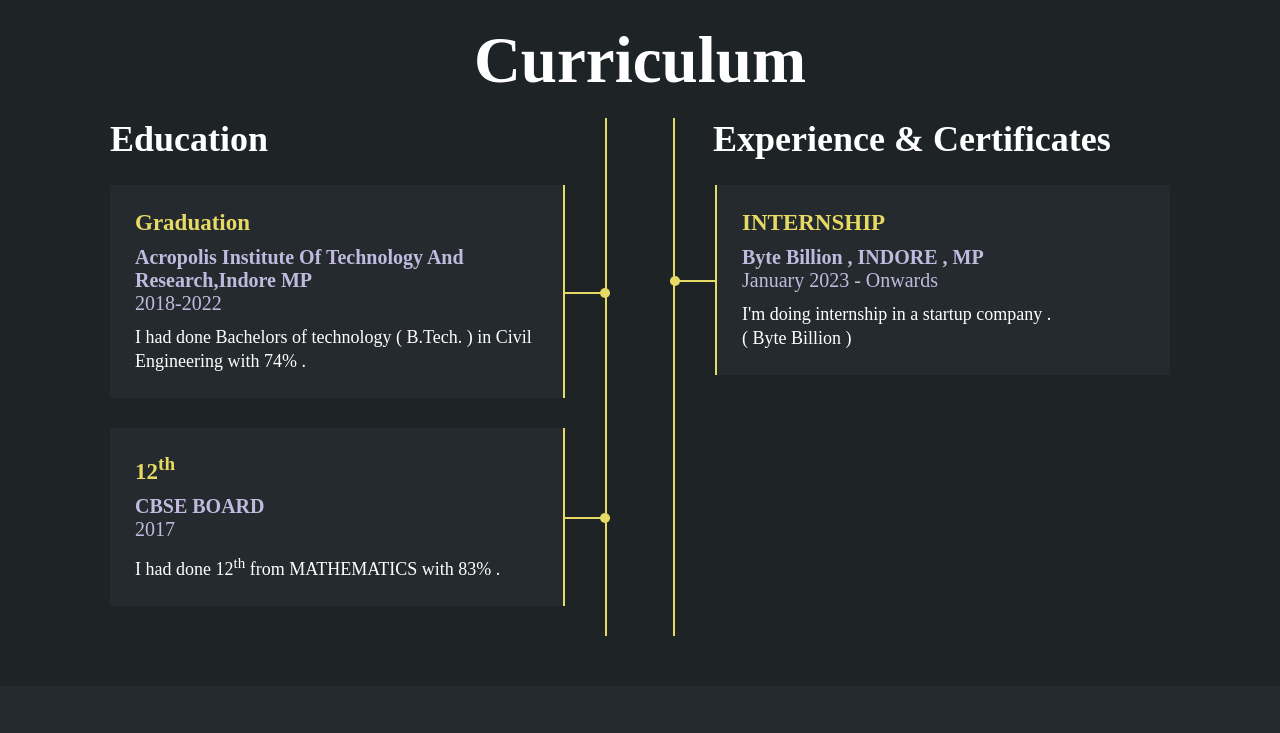
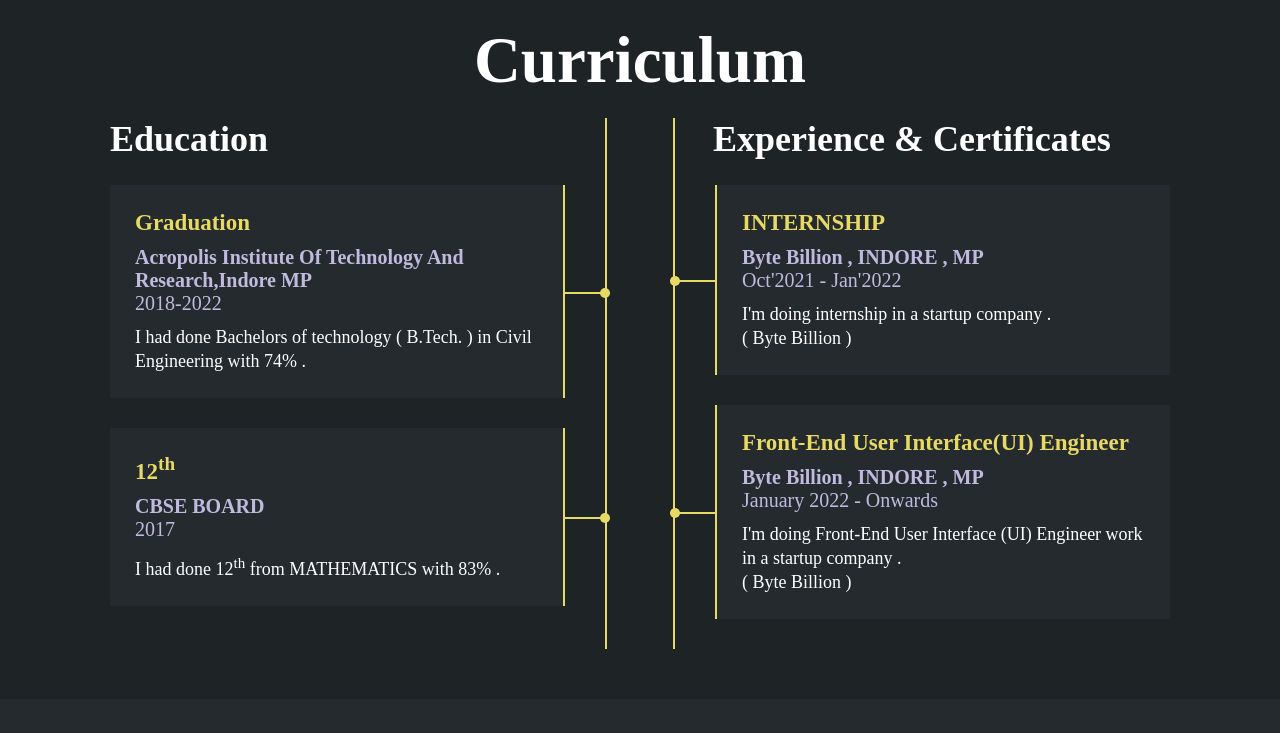
Before and after one commit to rahulmandloi14/portfolio, a plain HTML site: page index.html in a window 1280 px wide. Shown: the part 2258-2991 px from the top of the page. Drawn offline with Linux system fonts and the light colour scheme.

Commit message:
update cv

```diff
--- a/index.html
+++ b/index.html
@@ -131,8 +131,8 @@ I am a tech enthusiast with a Bachelor's degree in B.Tech. Currently, I thrive a
                 </div>
             </div>
 
-            <a href="Rahul  resume main.pdf" target="_blank" style="text-decoration: none;"> <button>
-                    Download Resume &nbsp;<i class="fa-solid fa-download"></i>
+            <a href="rahul mandloi resume main.pdf" target="_blank" style="text-decoration: none;"> <button>
+                    Download CV &nbsp;<i class="fa-solid fa-download"></i>
                     <span class="overlay"></span>
                 </button></a>
         </div>
@@ -258,13 +258,24 @@ I am a tech enthusiast with a Bachelor's degree in B.Tech. Currently, I thrive a
                     <div class="item der">
                         <h4>INTERNSHIP</h4>
                         <span class="casa">Byte Billion , INDORE , MP</span>
-                        <span class="fecha">January 2023 - Onwards</span>
+                        <span class="fecha">Oct'2021 - Jan'2022</span>
                         <p>I'm doing internship in a startup company .<br>( Byte Billion ) </p>
                         <div class="conectord">
                             <div class="circulod"></div>
                         </div>
                     </div>
 
+
+
+                    <div class="item der">
+                        <h4>Front-End User Interface(UI) Engineer</h4>
+                        <span class="casa">Byte Billion , INDORE , MP</span>
+                        <span class="fecha">January 2022 - Onwards</span>
+                        <p>I'm doing Front-End User Interface (UI) Engineer work in a startup company .<br>( Byte Billion ) </p>
+                        <div class="conectord">
+                            <div class="circulod"></div>
+                        </div>
+                    </div>
                 </div>
             </div>
         </div>
```
Also changed, not shown: 2 other files.
